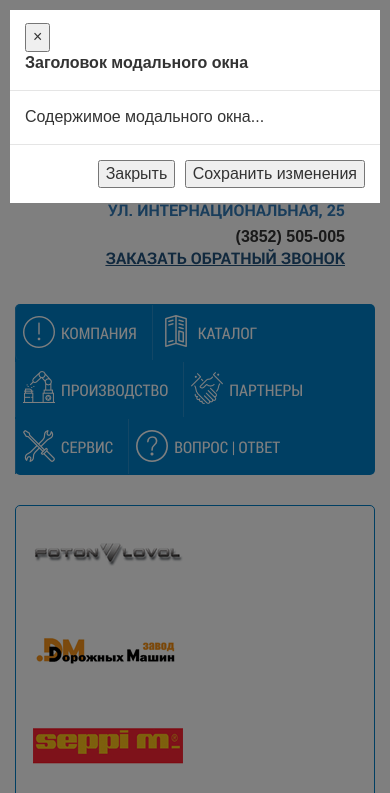
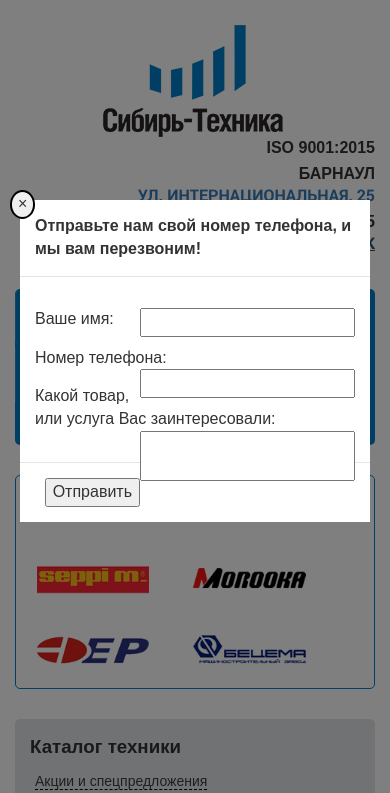
Before and after one commit to Lapin-Evgeniy/Lapin-Evgeniy.github.io, a plain HTML site: page index.html in a window 390 px wide. Both pictures are taken after a click on the link "ЗАКАЗАТЬ ОБРАТНЫЙ ЗВОНОК". Shown: the top 793 px of the page. Drawn offline with Linux system fonts and the light colour scheme; a web font is replaced by a local one.

Commit message:
last commit

```diff
--- a/css/main.css
+++ b/css/main.css
@@ -22,8 +22,6 @@
 }
 .head-link {
 	text-align: right;
-	margin-top:15px;
-	margin-right: 30px;
 	float: right;
 }
 .head-link strong {
@@ -59,7 +57,7 @@
     padding: 17px 15px 17px 45px;
     text-transform: uppercase;
     background:url(../img/mnu-iconpack.png) no-repeat;
-    background-position: 7px 11px;
+    background-position: 7px 9px;
 }
 .top-menu li:nth-child(2) a {
 	background-position: 7px -107px;
@@ -76,13 +74,74 @@
 .top-menu li:nth-child(6) a {
 	background-position: 7px -275px;
 }
-
 .top-menu a:hover {
 	background-color: #0D5F8F;
 	text-decoration: none;
 }
 .top-menu .first {
 	border-radius:5px 0 0 5px;
+}
+.search {
+    color: #fff;
+    float: right;
+    margin-right: 15px;
+    margin-top: 13px;
+}
+.search input {
+	color:black;
+}
+.search a{
+	color: #fff
+}
+.search a:hover {
+	background-color: #007EC7;
+}
+	 /*  ___________________________________________________
+	 	 /  		*******	   MODAL    *******				/
+	 	/__________________________________________________/ -*/
+.model-content {
+	background-color: #fff;
+    margin: auto;
+    width: 350px;
+    margin-top: 200px;
+    position: relative;
+}
+.modal-body input {
+	float: right;
+}
+.modal-body p:nth-child(3) input {
+	height: 50px;
+}
+.close {
+    border: 2px solid black;
+    border-radius: 50%;
+    left: -10px;
+    position: absolute;
+    top: -8px;
+}
+
+	 /*  ___________________________________________________
+	 	 /  		*******	CAROUSEL *******				/
+	 	/__________________________________________________/ -*/
+
+.items {
+	margin: 30px 15px 0 15px;
+	border: 1px solid #007EC7;
+	border-radius: 5px;
+
+}
+.items li {
+
+	padding: 5px 17px;
+	display: inline-block;
+}
+
+
+ /* 	  ___________________________________________________
+	 	 /  		*******	Content  *******				/
+	 	/__________________________________________________/ -*/
+.main {
+	margin-top: 30px;
 }
 .content h2 {
 	color:#000;
@@ -91,33 +150,6 @@
 	text-align: center;
 	font-weight: 400;
 	padding-bottom: 30px;
-}
-
-	 /*  ___________________________________________________
-	 	 /  		*******	   MODAL    *******				/
-	 	/__________________________________________________/ -*/
-.model-content {
-	background-color: #fff;
-}
-	 /*  ___________________________________________________
-	 	 /  		*******	CAROUSEL *******				/
-	 	/__________________________________________________/ -*/
-
-.items {
-	margin: 30px 15px 0 15px;
-	border: 1px solid #007EC7;
-	border-radius: 5px;
-}
-.items li {
-	padding: 5px 17px;
-	display: inline-block;
-}
-
- /* 	  ___________________________________________________
-	 	 /  		*******	Content  *******				/
-	 	/__________________________________________________/ -*/
-.main {
-	margin-top: 30px;
 }
 .sidebar .column {
 	border-radius: 5px;
@@ -139,6 +171,9 @@
 .sidebar .column h3 {
 	margin-top: 0px;
 	margin-bottom: 10px;
+}
+.sidebar .column ul li ul {
+	display: none;
 }
 .tech {
 	background-color: #B4D5EA;
@@ -212,13 +247,13 @@
 	 	/__________________________________________________/ -*/
 
 .contact {
-	background-color: #007ec7;
+    background-color: #007ec7;
     border-radius: 5px;
+    color: #fff;
     display: block;
+    margin: 0 15px;
     padding: 0;
-    color: #fff;
     text-align: center;
-
 }
 .contact > h3 {
     float: left;
--- /dev/null
+++ b/css/media.css
@@ -0,0 +1,65 @@
+/*==========  Desktop First Method  ==========*/
+
+/* Large Devices, Wide Screens */
+@media only screen and (max-width : 1200px) {
+	.top-menu li a {
+		padding: 17px 10px 17px 10px;
+		background-image: none;
+	}
+	.items img {
+    	display: block;
+	    margin: auto;
+	    width: 75%;
+	}
+	.items li{
+		padding: 0 0 0 2px;
+	}
+}
+
+/* Medium Devices, Desktops */
+@media only screen and (max-width : 992px) {
+
+}
+
+/* Small Devices, Tablets */
+@media only screen and (max-width : 768px) {
+
+}
+
+/* Extra Small Devices, Phones */
+@media only screen and (max-width : 480px) {
+
+}
+
+/* Custom, iPhone Retina */
+@media only screen and (max-width : 320px) {
+
+}
+
+
+/*==========  Mobile First Method  ==========*/
+
+/* Custom, iPhone Retina */
+@media only screen and (min-width : 320px) {
+
+}
+
+/* Extra Small Devices, Phones */
+@media only screen and (min-width : 480px) {
+
+}
+
+/* Small Devices, Tablets */
+@media only screen and (min-width : 768px) {
+
+}
+
+/* Medium Devices, Desktops */
+@media only screen and (min-width : 992px) {
+
+}
+
+ /* Large Devices, Wide Screens */
+@media only screen and (min-width : 1200px) {
+
+}
--- a/index.html
+++ b/index.html
@@ -4,11 +4,13 @@
 
 	<meta charset="UTF-8">
 	<title>Техника лесозаготовительная, складская и дорожно-строительная, продажа спецтехники в Сибири. Погрузчики и стеллажи для склада</title>
+	<meta name="viewport" content="width=device-width, user-scalable=no">
 	<meta name="Description" content="«Сибирь-Техника» - лидер продаж специальной и лесозаготовительной техники; тракторов и навесного оборудования МТЗ. Широкий ассортимент складской техники – штабелеры, ричтраки, тележки со склада в Барнауле. Ремонт и сервисное обслуживание техники.">
 	<meta name="Keywords" content="лесозаготовительная складская специальная техника трактор МТЗ навесное оборудование погрузочная дорожно-строительная техника">
 	<link rel="stylesheet" href="libs/bootstrap.min.css" />
 	<link rel="stylesheet" href="css/fonts.css" />
 	<link rel="stylesheet" href="css/main.css" />
+	<link rel="stylesheet" href="css/media.css" />
 
 </head>
 <body>
@@ -17,14 +19,15 @@
 			<div class="model-content">
 				<div class="modal-header">
 					<button type="button" class="close" data-dismiss="modal" aria-hidden="true">×</button>
-					  <h4 class="modal-title">Заголовок модального окна</h4>
+					<h4 class="modal-title">Отправьте нам свой номер телефона, и мы вам перезвоним!</h4>
 				</div>
 				<div class="modal-body">
-      					 Содержимое модального окна...
+      			 	<p><span>Ваше имя:</span><input type="text"></p>
+      			 	<p><span>Номер телефона:</span><input type="text"></p>
+      			 	<p><span>Какой товар, или услуга Вас заинтересовали:</span><input type="text"></p>
      			</div>
      			<div class="modal-footer">
-      					<button type="button" class="btn btn-default" data-dismiss="modal">Закрыть</button>
-      					<button type="button" class="btn btn-primary">Сохранить изменения</button>
+      				<button type="button" class="btn btn-default" data-dismiss="modal">Отправить</button>
      			</div>
 			</div>
 		</div>
@@ -32,15 +35,14 @@
 	<header>
 		<div class="container">
 				<div class="row top-line">
-					<div class="col-md-4 col-sm-5">
+					<div class="col-md-4">
 						<div class="logo">
 							<a href="index.html" alt="home">
 								<img src="img/logo/logo20172.png" alt="logo">
 							</a>
 						</div>
 					</div>
-
-				<div class="col-md-8 col-sm-5">
+					<div class="col-md-8">
 					<div class="head-link">
 						<div>
 							<strong>iso 9001:2015</strong>
@@ -60,7 +62,8 @@
 	</header>
 	<div class="container">
 		<div class="row">
-			<ul class="top-menu clearfix">
+			<div class="top-menu clearfix">
+				<ul class="dropdown">
 					<li><a class="first" href="#">компания</a></li>
 					<li><a href="#">Каталог</a></li>
 					<li><a href="#">Производство</a></li>
@@ -68,6 +71,15 @@
 					<li><a href="#">Сервис</a></li>
 					<li><a href="#">Вопрос | Ответ</a></li>
 				</ul>
+				<div class="search">
+					<form action="search">
+						<input type="text" name="search" placeholder="Поиск техники">
+						<a href="#">RU</a>|<a href="#">EN</a>
+					</form>
+				</div>
+			</div>
+
+
 		</div>
 	</div>
 	<div class="container carousel">
@@ -89,11 +101,18 @@
 			<div class="content">
 				<div class="col-md-3">
 					<div class="sidebar">
-						<div class="column">
+						<div id="nav" class="column">
 							<h3>Каталог техники</h3>
+
 							<ul>
 								<li><a href="#">Акции и спецпредложения</a></li>
-								<li><a href="#">Техника на гусеничном ходу</a></li>
+								<li class="btn btn-default dropdown-toggle" data-toggle="dropdown"><a href="#">Техника на гусеничном ходу</a>
+									<ul class="dropdown-menu">
+										<li><a href="#">1</a></li>
+										<li><a href="#">2</a></li>
+										<li><a href="#">3</a></li>
+									</ul>
+								</li>
 								<li><a href="#">Дорожно-строительная техника</a></li>
 								<li><a href="#">Прицепы</a></li>
 								<li><a href="#">Складская техника</a></li>
@@ -185,6 +204,7 @@
 									</a>
 								</li>
 							</ul>
+							<img src="img/logo/becema85.png" alt="БЕЦЕМА">
 						</div>
 					</div>
 				</div>
```
Also changed, not shown: js/bootstrap.min.js, libs/bootstrap.min.css. Lines whose indentation alone changed are shown as unchanged.
